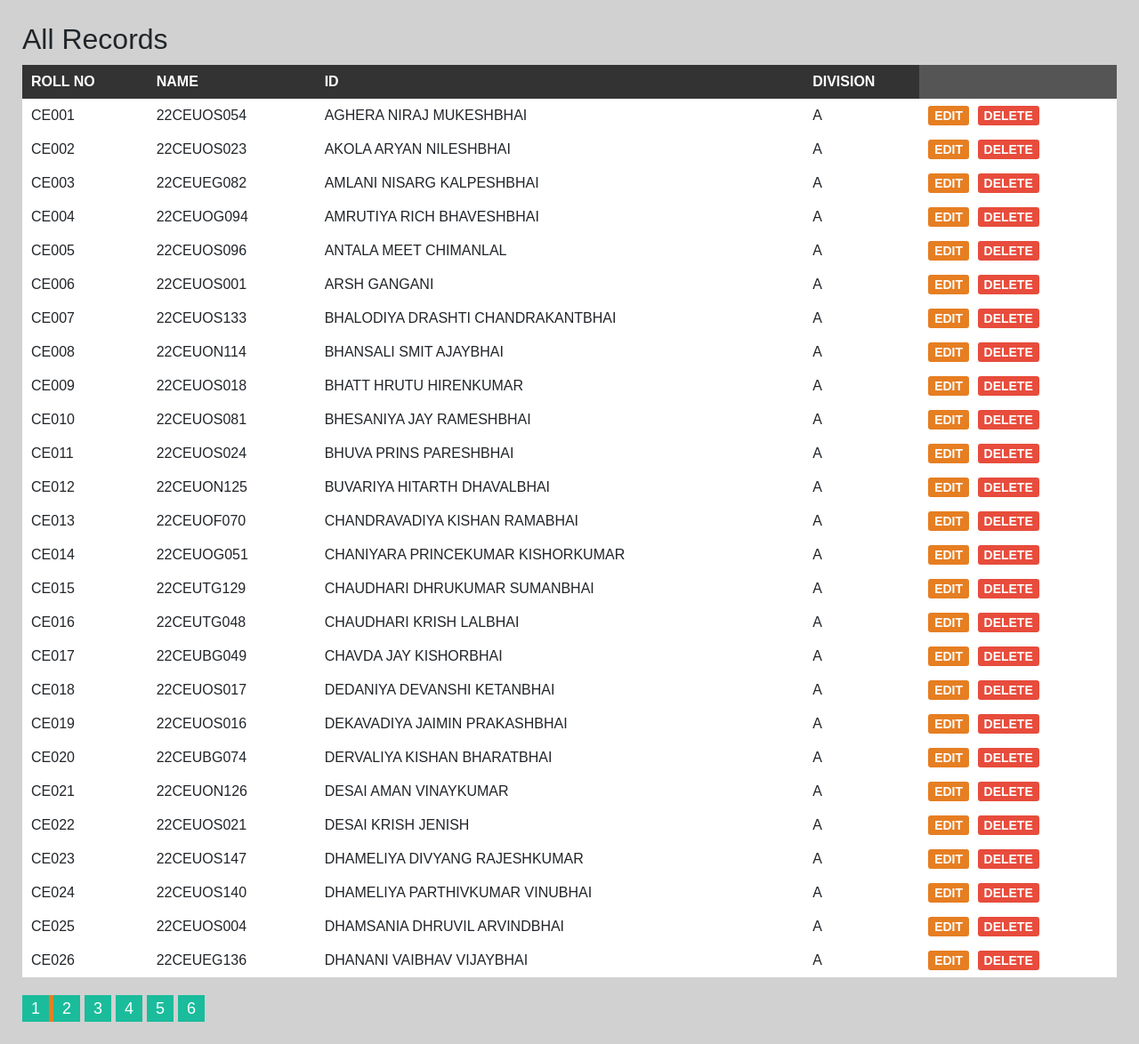
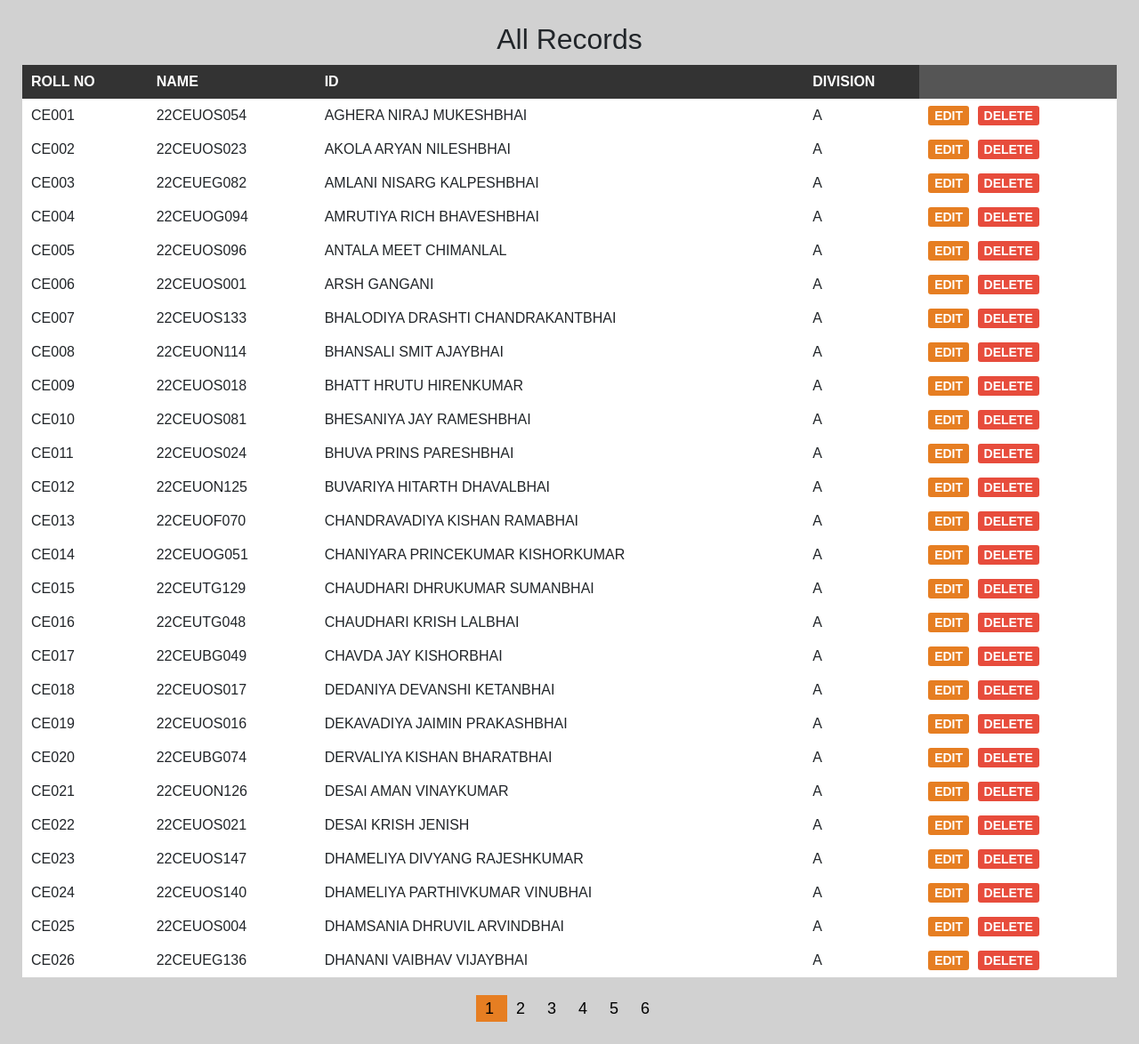
Before and after one commit to Kris0011/Attendence_System, a PHP site: page /admin.php in a window 1280 px wide. Shown: the whole page at 89% size. Run offline with PHP 8.4, Linux system fonts and the light colour scheme; a user stored in the database is signed in; data comes from the database, SQL or seed files in the repository; data that the repository does not hold is empty.

Commit message:
updated some css part

```diff
--- a/attKris/style.css
+++ b/attKris/style.css
@@ -22,6 +22,7 @@ body{
 }
 #main-content h2{
     margin: 0 0 10px;
+    text-align: center;
 }
 
 #main-content table{
@@ -120,16 +121,16 @@ body{
     font-size: 18px;
     text-align: center;
     text-decoration: none;
-    color: #fff;
-    background-color: #1abc9c;
+    color:black;
+    /* background-color: #1abc9c; */
     display: block;
     margin: 0 5px 0 0;
     transition: all 0.3s;
 }
 
- .pagination li a:hover{
-    background-color: #333;
-
+.pagination{
+    display: flex;
+    justify-content: center;
 }
 .active{
     background-color: #e67e22;
```
Also changed, not shown: attKris/checkpass.php (line endings or trailing spaces).
